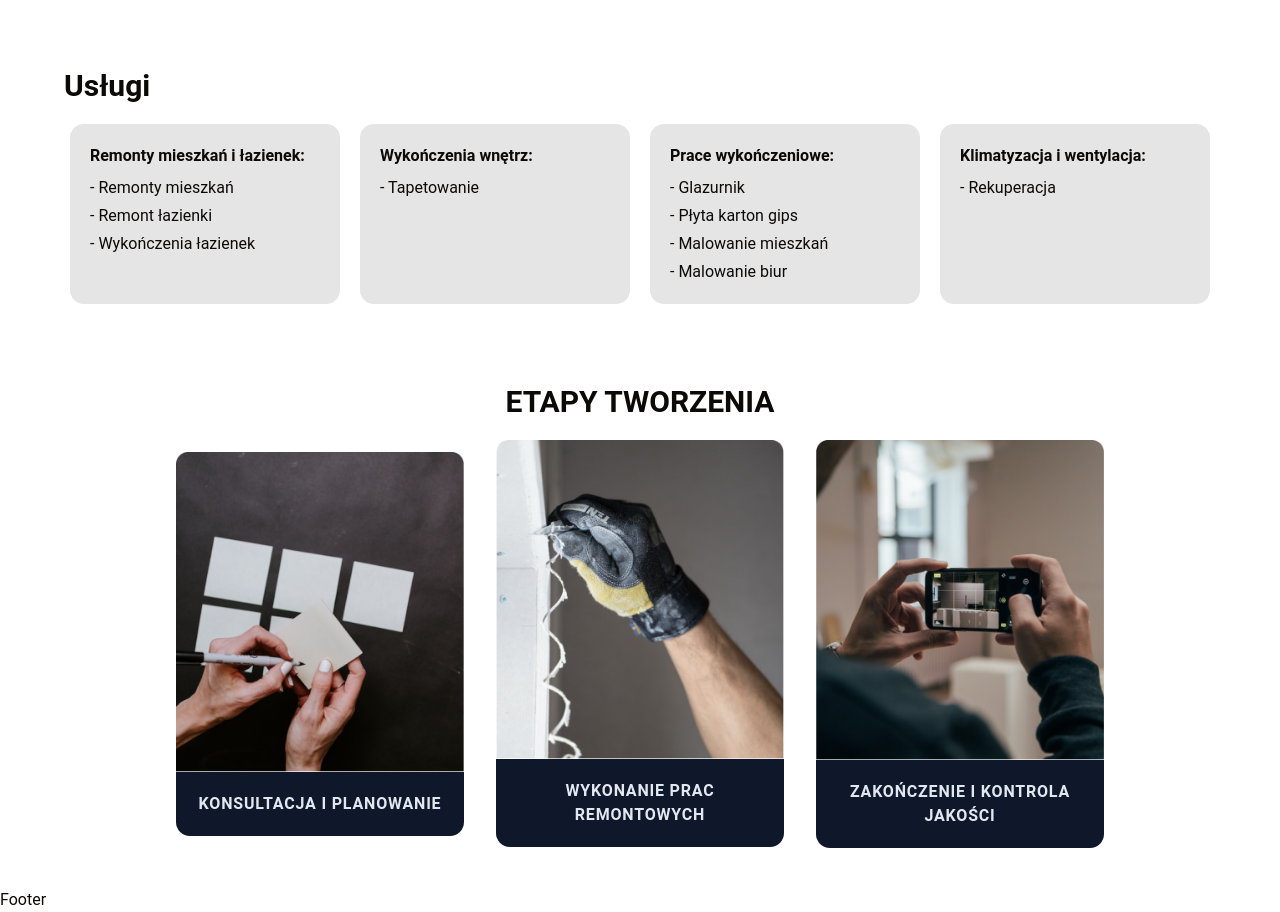
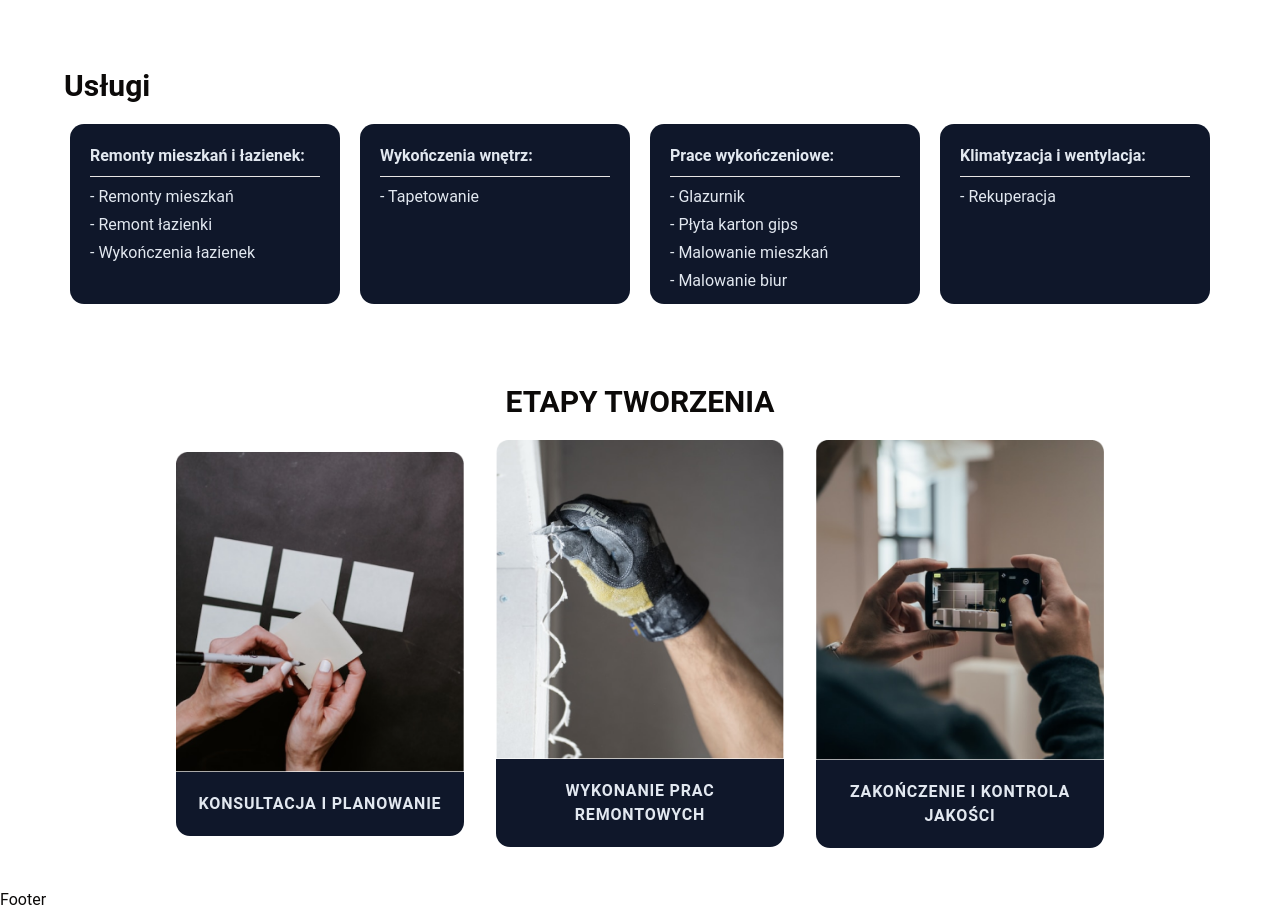
Before and after one commit to PeterPoterek/tww-ts, a React (Vite) app in the folder client/: page / in a window 1280 px wide. Shown: the part 1020-1932 px from the top of the page. Built offline with nearby package versions, Linux system fonts and the light colour scheme.

Commit message:
Services adjusted

```diff
--- a/client/package.json
+++ b/client/package.json
@@ -15,6 +15,7 @@
     "@fontsource/inter": "^5.0.18",
     "@fontsource/roboto": "^5.0.13",
     "@radix-ui/react-icons": "^1.3.0",
+    "@radix-ui/react-separator": "^1.1.0",
     "@radix-ui/react-slot": "^1.1.0",
     "class-variance-authority": "^0.7.0",
     "clsx": "^2.1.1",
--- /dev/null
+++ b/client/src/components/ui/separator.tsx
@@ -0,0 +1,29 @@
+import * as React from "react"
+import * as SeparatorPrimitive from "@radix-ui/react-separator"
+
+import { cn } from "@/lib/utils"
+
+const Separator = React.forwardRef<
+  React.ElementRef<typeof SeparatorPrimitive.Root>,
+  React.ComponentPropsWithoutRef<typeof SeparatorPrimitive.Root>
+>(
+  (
+    { className, orientation = "horizontal", decorative = true, ...props },
+    ref
+  ) => (
+    <SeparatorPrimitive.Root
+      ref={ref}
+      decorative={decorative}
+      orientation={orientation}
+      className={cn(
+        "shrink-0 bg-border",
+        orientation === "horizontal" ? "h-[1px] w-full" : "h-full w-[1px]",
+        className
+      )}
+      {...props}
+    />
+  )
+)
+Separator.displayName = SeparatorPrimitive.Root.displayName
+
+export { Separator }
--- a/client/src/pages/main/ServicesSection/ServicesList.tsx
+++ b/client/src/pages/main/ServicesSection/ServicesList.tsx
@@ -2,14 +2,18 @@ interface ServicesListProps {
   label: string;
   services: string[];
 }
+import { Separator } from "@/components/ui/separator";
 
 const ServicesList = ({ label, services }: ServicesListProps) => {
   return (
-    <div className="w-[220px] sm:w-[270px] h-[180px] flex flex-col bg-neutral-200 p-5 rounded-md gap-2">
-      <h3 className="font-bold">{label}:</h3>
+    <div className="w-[220px] sm:w-[270px] h-[180px] flex flex-col bg-slate-900 p-5 rounded-md gap-2">
+      <h3 className="text-slate-200  font-bold">{label}:</h3>
+
+      <Separator />
+
       <ul className="flex flex-col gap-1">
         {services.map((service) => {
-          return <li className="">- {service}</li>;
+          return <li className="text-slate-200 ">- {service}</li>;
         })}
       </ul>
     </div>
```
Also changed, not shown: 1 other file (tests, documents, lock files or other folders).
